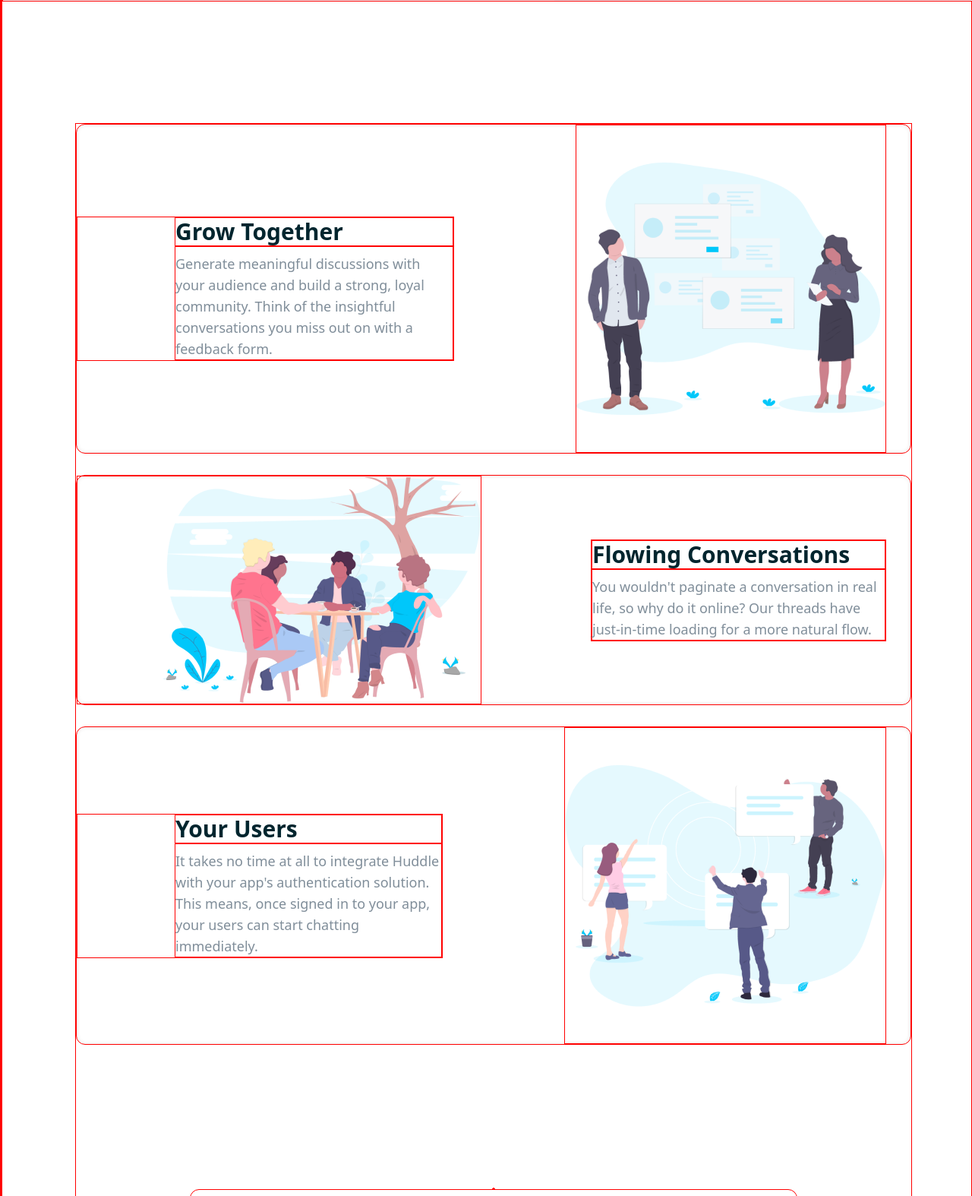
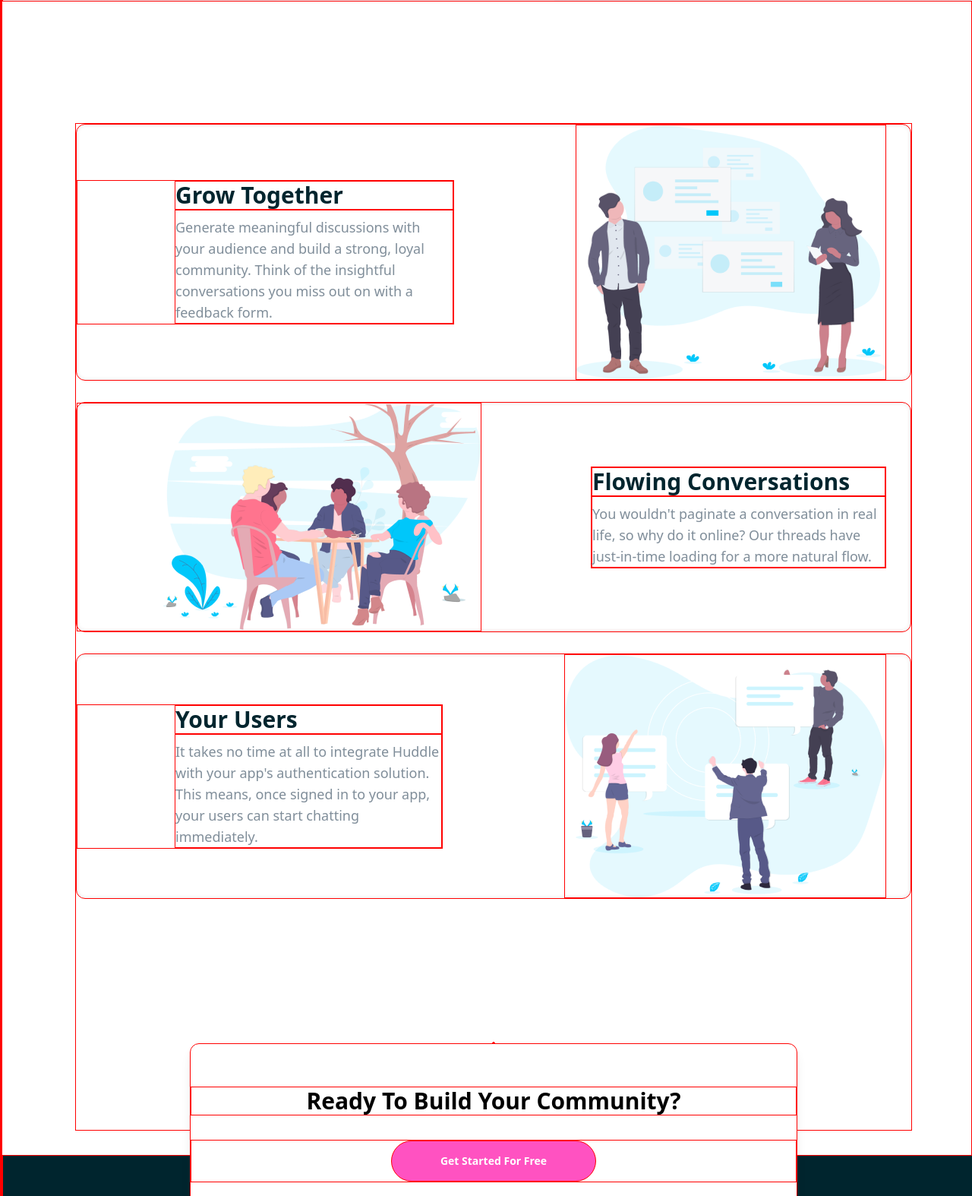
Before and after one commit to Georginio-prod/Huddle-landing-, a website built with Vite: page index.html in a window 1280 px wide. Shown: the part 731-2305 px from the top of the page at 76% size. Built offline with nearby package versions, Linux system fonts and the light colour scheme.

Commit message:
set size

```diff
--- a/index.html
+++ b/index.html
@@ -80,7 +80,7 @@
               miss out on with a feedback form.
             </h2>
           </div>
-          <img src="./public/grow_together.png" alt="img" class="pt-12 pb-12" />
+          <img src="./public/grow_together.png" alt="img" class="" />
         </div>
 
         <div
@@ -112,7 +112,7 @@
               your users can start chatting immediately.
             </h2>
           </div>
-          <img src="./public/grow_together (2).png" alt="img" class="pt-12 pb-12"/>
+          <img src="./public/grow_together (2).png" alt="img" />
         </div>
 
         <div class="flex flex-col pb-12 mb-16 mt-40 rounded-xl">
```
